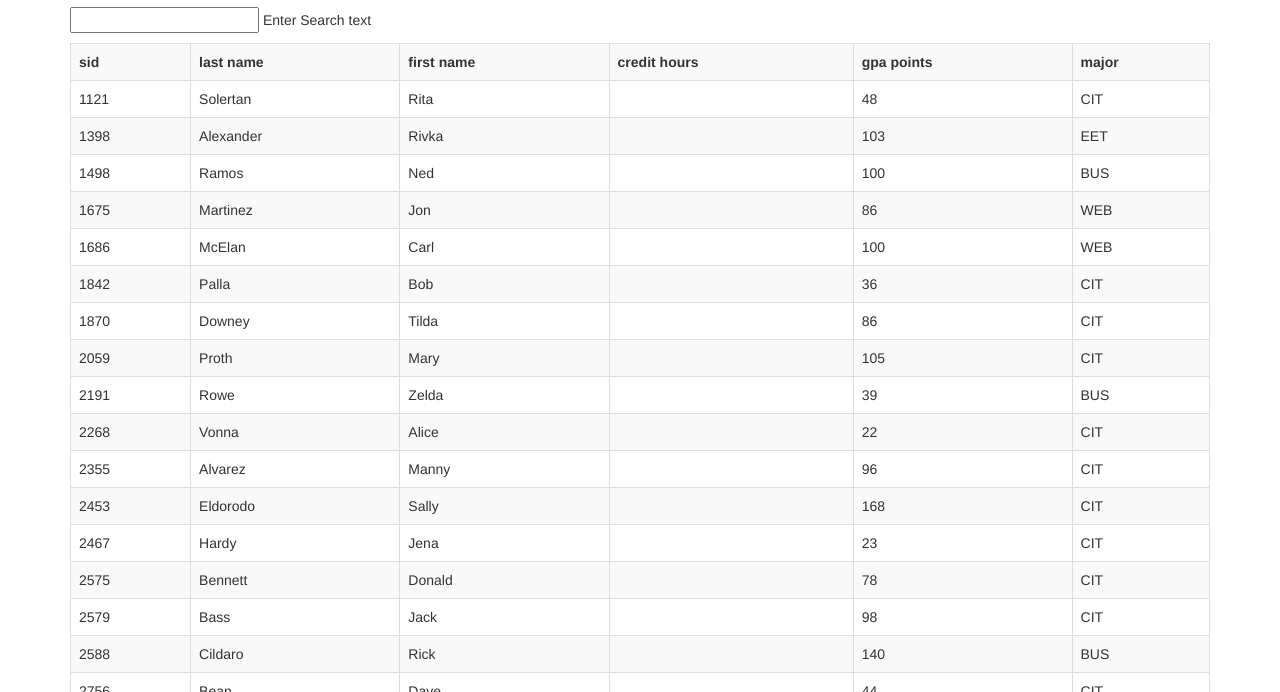
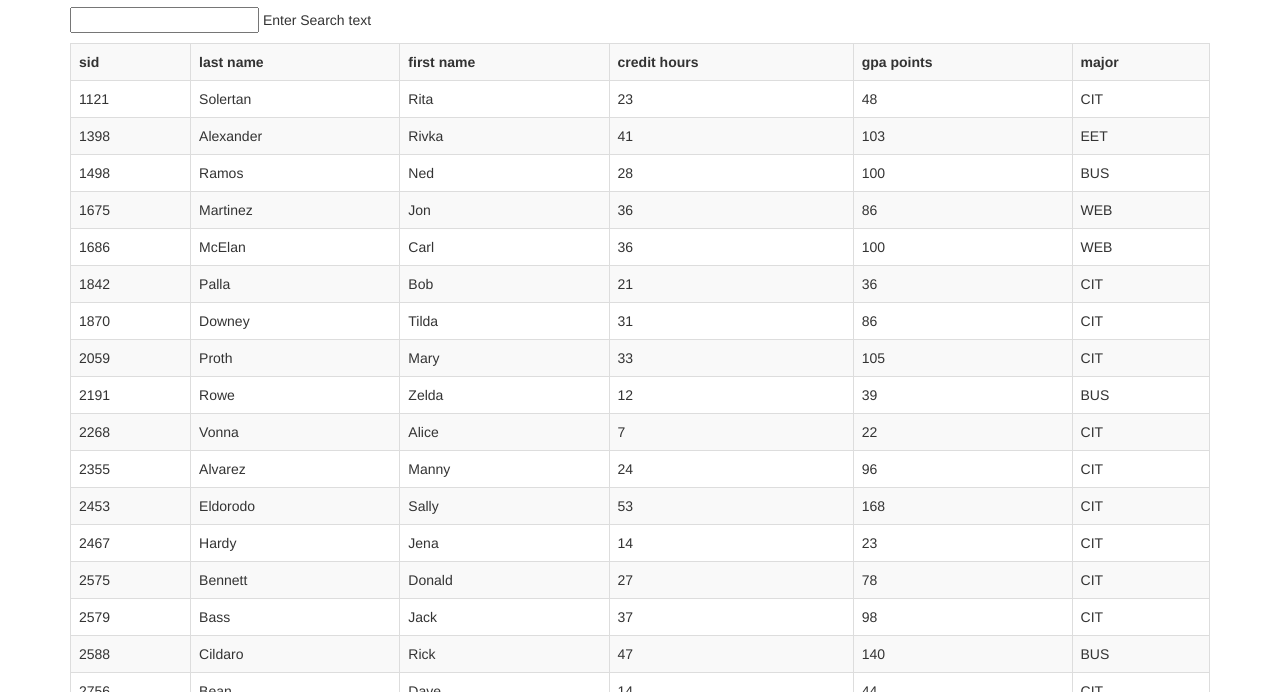
Before and after one commit to hhuested0001/hhuested0001.github.io, a plain HTML site: page index.html in a window 1280 px wide. Shown: the part 108-800 px from the top of the page. Drawn offline with nearby package versions, Linux system fonts and the light colour scheme.

Commit message:
Update index.html

```diff
--- a/index.html
+++ b/index.html
@@ -37,7 +37,7 @@
 				<td>{{student.id}}</td>
 				<td>{{student.last_name}}</td>
 				<td>{{student.first_name}}</td>
-				<td>{{student.credit_hours}}</td>
+				<td>{{student.credit_hrs}}</td>
 				<td>{{student.gpa_points}}</td>
 				<td>{{student.major}}</td>
 			</tr>
```
